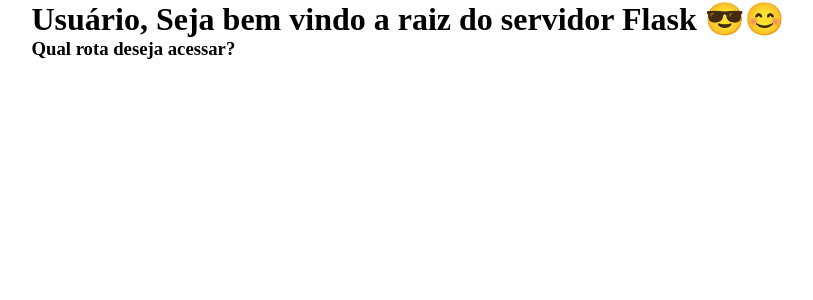
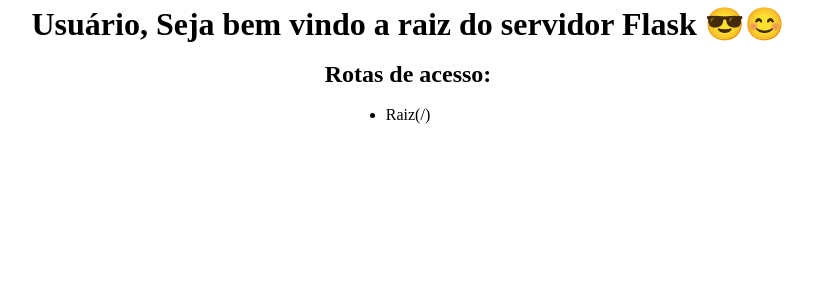
Before and after one commit to Ismagold67/atv_web3_commits_and_branches, a Flask app: page / in a window 1280 px wide. Shown: the top 300 px of the page, without its empty margins (232-1045 px from the left). Run offline with Flask 3, Linux system fonts and the light colour scheme.

Commit message:
ajusta html root

```diff
--- a/static/css/style.css
+++ b/static/css/style.css
@@ -11,6 +11,9 @@
     flex-direction: column;
 }
 
-/* .msg_central {
-
-} */
+.msg_central {
+    display: flex;
+    flex-direction: column;
+    padding: 5px;
+    align-items: center;
+}
--- a/templates/root.html
+++ b/templates/root.html
@@ -1,15 +1,20 @@
 <!DOCTYPE html>
-<html lang="en">
+<html lang="pt-BR">
 <head>
     <meta charset="UTF-8">
     <meta name="viewport" content="width=device-width, initial-scale=1.0">
-    <link rel="stylesheet" href="../static/css/style.css">
+    <link rel="stylesheet" href="{{ url_for('static', filename = 'css/style.css') }}">
     <title>Root</title>
 </head>
 <body>
     <div class="msg_central">
         <h1>Usuário, Seja bem vindo a raiz do servidor Flask 😎😊</h1>
-        <h3>Qual rota deseja acessar?</h3>
+        <br>
+        <h2>Rotas de acesso:</h2>
+        <br>
+        <ul>
+            <li>Raiz(/)</li>
+        </ul>
     </div>
 </body>
 </html>
```
